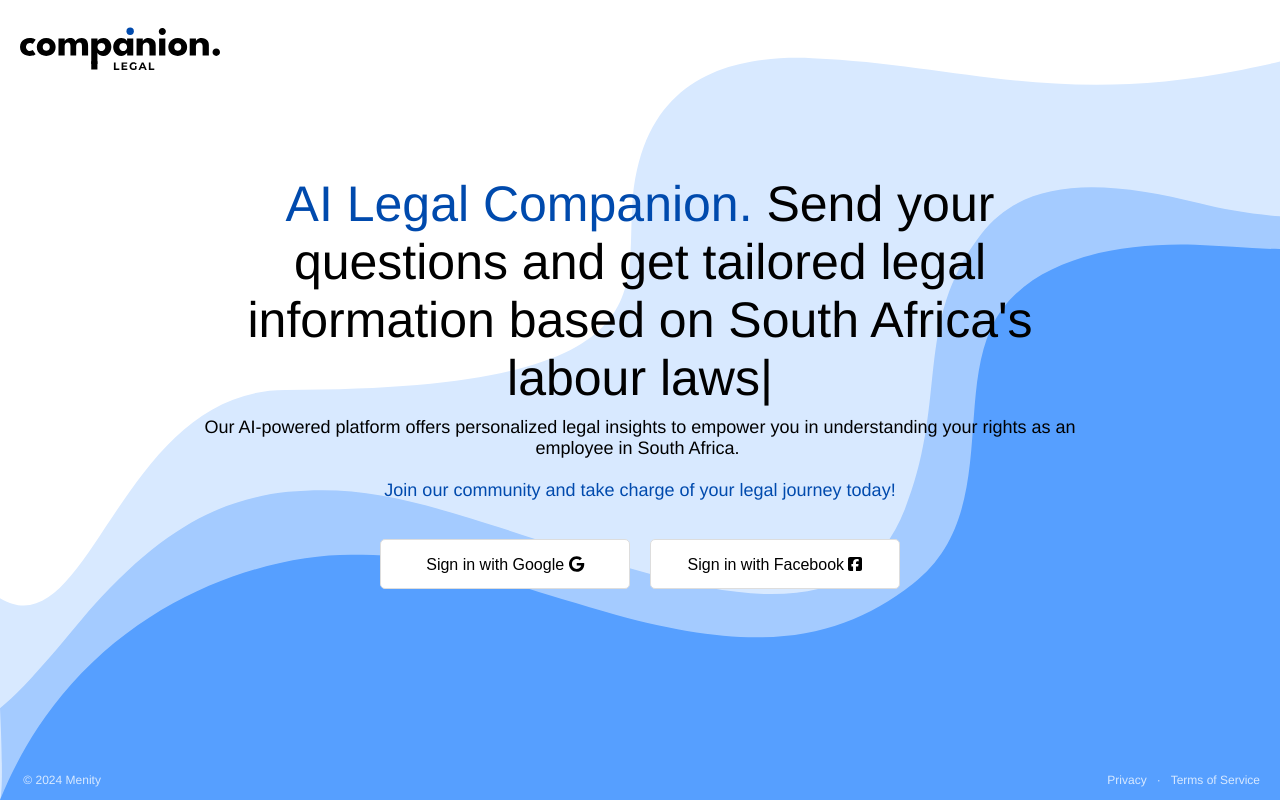
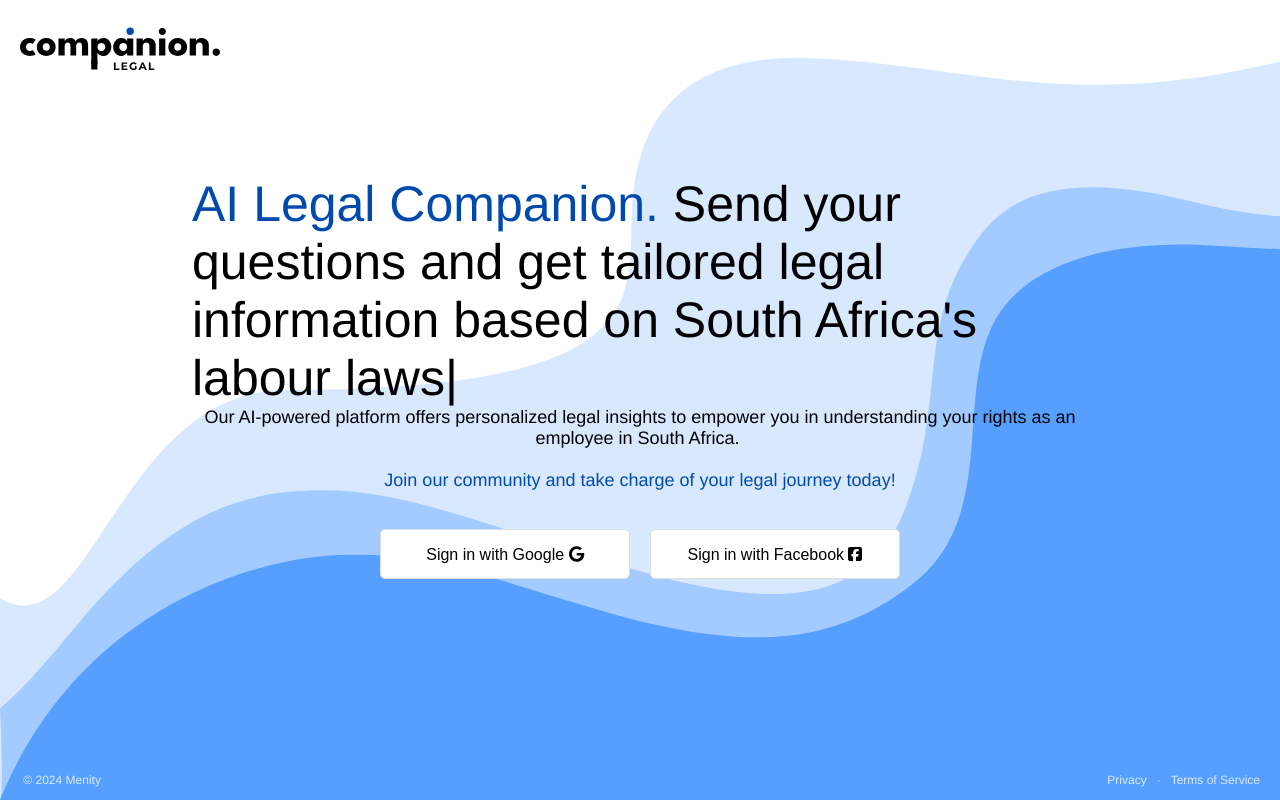
Before and after one commit to mavu072/legal-companion-webapp, a React (Create React App) app: page / in a window 1280 px wide. Built offline with nearby package versions, Linux system fonts and the light colour scheme; no server answers.

Commit message:
Fixed alignment in type writer effect on the sign in page

```diff
--- a/src/App.css
+++ b/src/App.css
@@ -145,14 +145,14 @@ body {
     /* margin: top right bottom left */
 
     .heading {
-      text-align: center;
+      text-align: left;
       font-size: 50px;
       font-weight: 400;
-      margin-bottom: 10px;
+      margin-bottom: 0;
       min-height: 150px;
     }
 
-    .heading span {
+    .heading span:first-child {
       color: var(--color-blue);
     }
 
```
